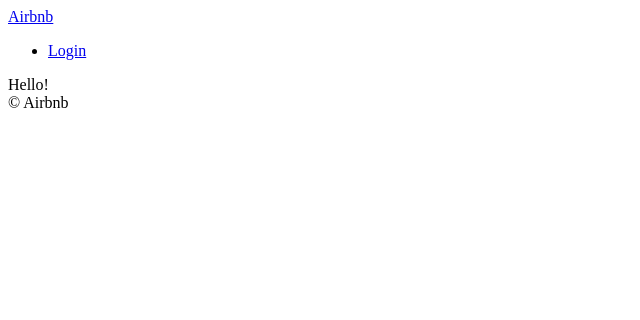
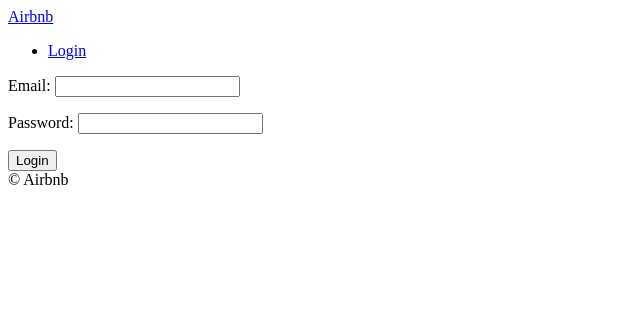
Before and after one commit to dnjscksdn98/django-airbnb, a Django app: page /users/login in a window 1280 px wide. Shown: the top 320 px of the page, without its empty margins (0-640 px from the left). Run offline with Django 3.2, Linux system fonts and the light colour scheme.

Commit message:
#2.2 user forms

```diff
--- a/templates/users/login.html
+++ b/templates/users/login.html
@@ -9,6 +9,10 @@
 
 {% block content %}
 
-    Hello!
+    <form method="POST" action="{% url "users:login" %}">
+        {% csrf_token %}
+        {{form.as_p}}
+        <button>Login</button>
+    </form>
 
 {% endblock content %}
--- /dev/null
+++ b/users/forms.py
@@ -0,0 +1,6 @@
+from django import forms
+
+
+class LoginForm(forms.Form):
+    email = forms.EmailField()
+    password = forms.CharField(widget=forms.PasswordInput)
--- a/users/views.py
+++ b/users/views.py
@@ -1,10 +1,12 @@
 from django.shortcuts import render
 from django.views import View
+from . import forms
 
 
 class LoginView(View):
     def get(self, request):
-        return render(request, "users/login.html")
+        form = forms.LoginForm()
+        return render(request, "users/login.html", {"form": form})
 
     def post(self, request):
-        pass
+        form = forms.LoginForm(request.POST)
```
